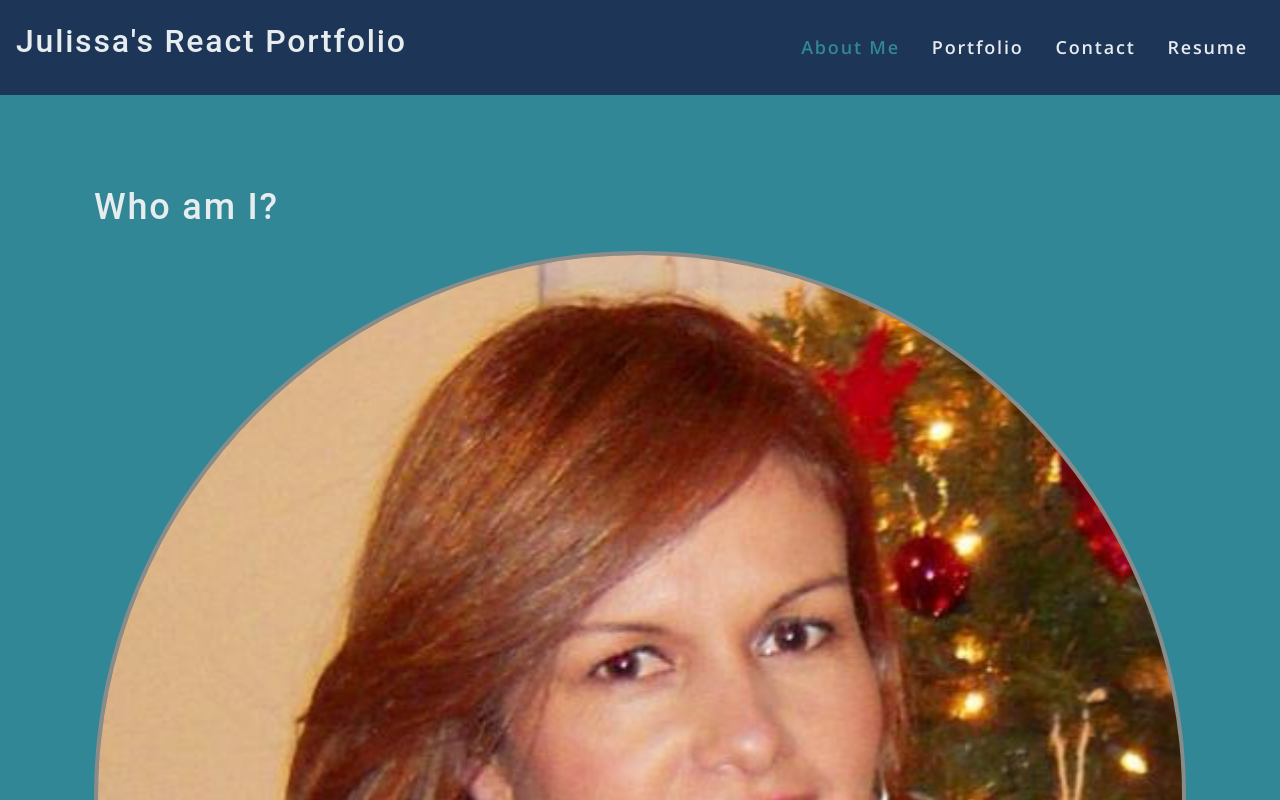
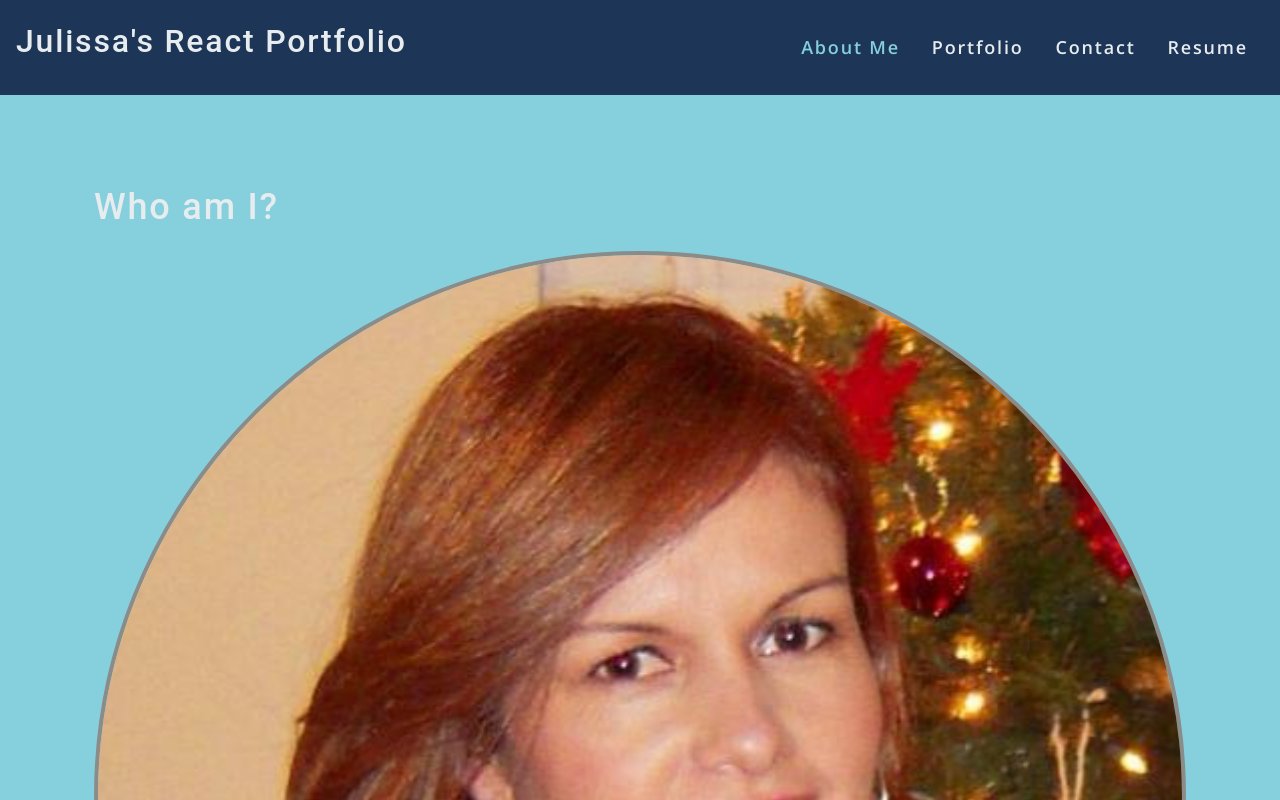
Before and after one commit to yoyachi/update-react-portfolio, a React (Create React App) app: page / in a window 1280 px wide. Shown: the top 800 px of the page. Built offline with nearby package versions, Linux system fonts and the light colour scheme.

Commit message:
Added updated resume

```diff
--- a/src/components/Resume/index.js
+++ b/src/components/Resume/index.js
@@ -7,7 +7,7 @@ function Resume() {
 				<h1 className="page-header">My Resume</h1>
 			</div>
 			<div className="bottom-spacing">
-				<a href={"/files/resume.docx"} download>
+				<a href={"public/files/JHresume(1).pdf"} download>
 					<h4>Download my Resume</h4>
 				</a>
 			</div>
--- a/src/index.css
+++ b/src/index.css
@@ -5,7 +5,7 @@ main {
 }
 
 :root {
-	--primary: #318796;
+	--primary: #86d0dd;
 	--secondary: #1d3557;
 	--tertiary: #f0f2a6;
 	--quaternary: #31312f;
@@ -35,7 +35,7 @@ body {
 	line-height: 1.5;
 	font-size: 18px;
 	letter-spacing: .1em;
-	background: #318796;;
+	background: #86d0dd;
 	color: var(--light);
 	font-family: 'Open Sans', sans-serif;
 }
```
